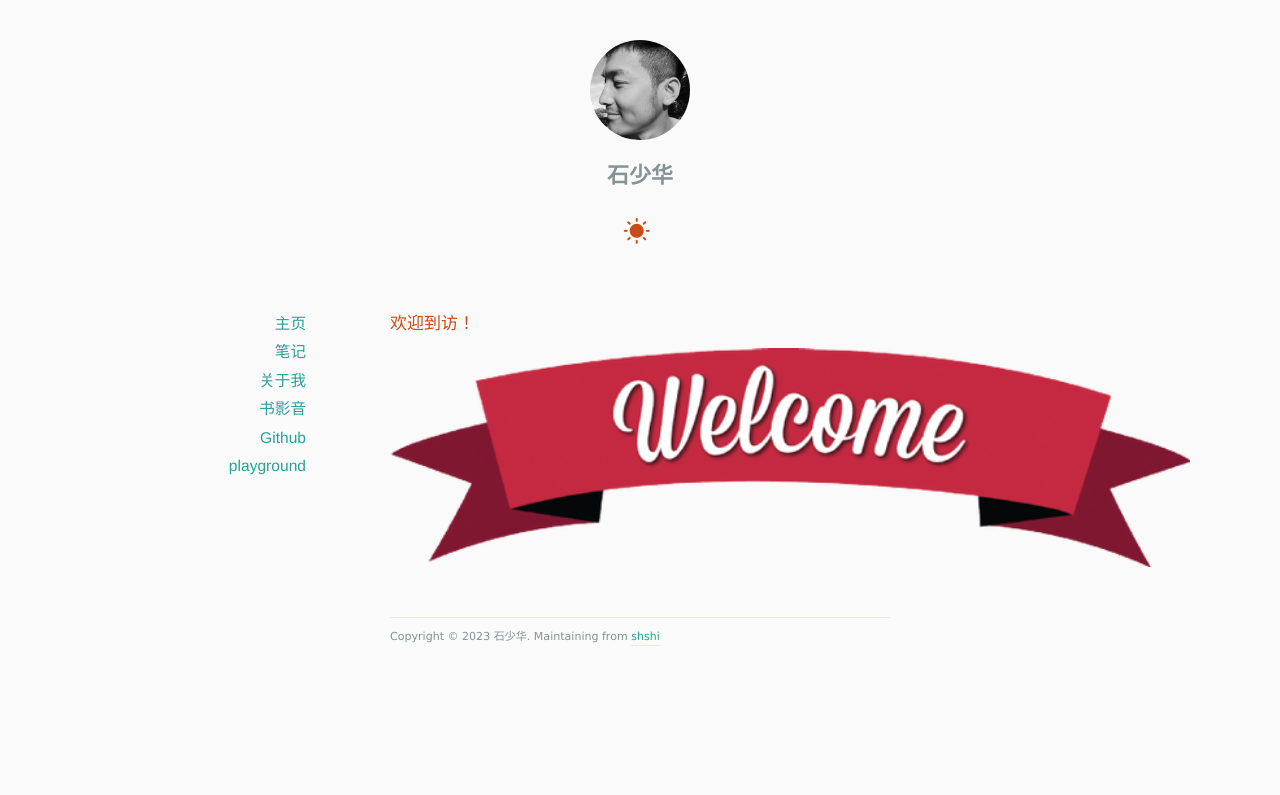
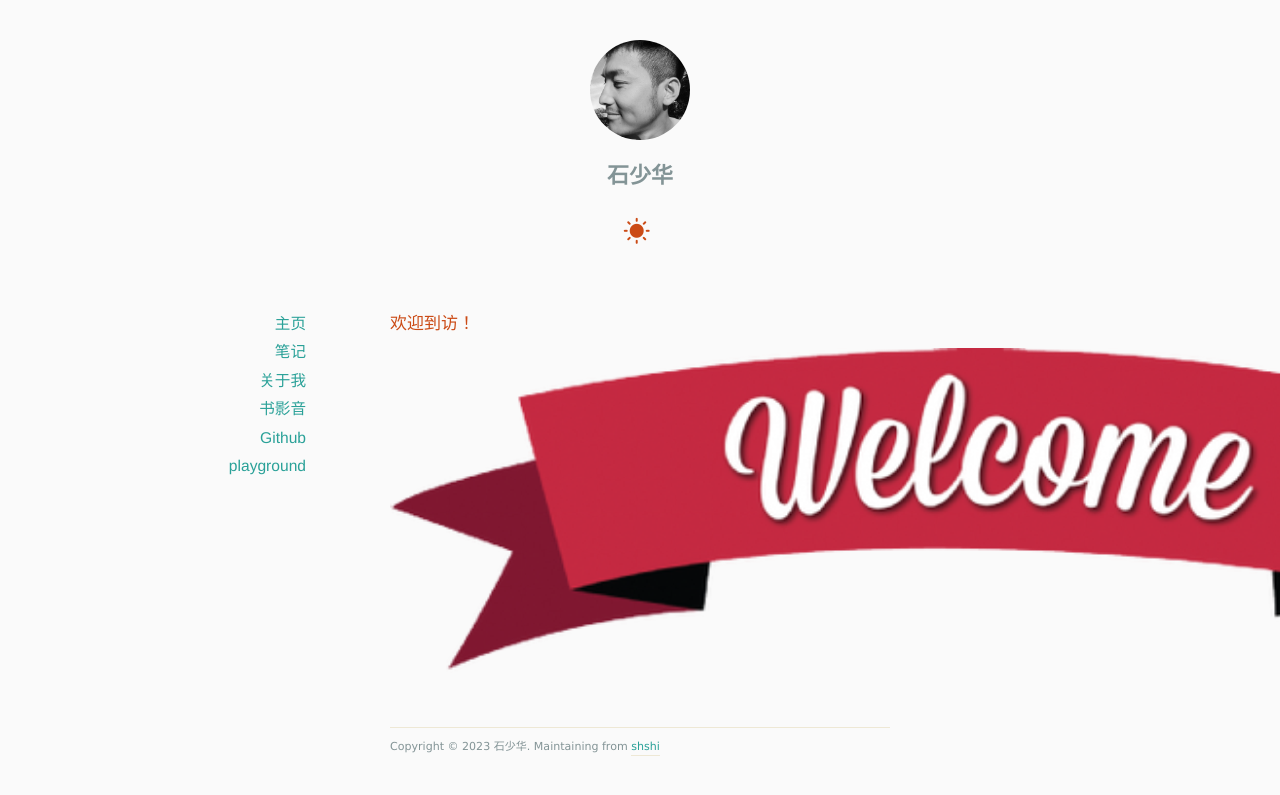
Before and after one commit to shshi/shishaohua.github.io, a Jekyll site: the page built from docs/index.html, in a window 1280 px wide. Shown: the top 795 px of the page. Built offline with Jekyll 4.4.1, drawn with Linux system fonts in a browser that asks for light colours; nearby versions of some CDN libraries; the list of posts is cut into pages by our own code.

Commit message:
Update style.css

```diff
--- a/docs/assets/css/style.css
+++ b/docs/assets/css/style.css
@@ -161,7 +161,7 @@
 }
 
 #content {
-	width: 800px;
+	width: 1200px;
 	margin: 0 auto;
 }
 
```
